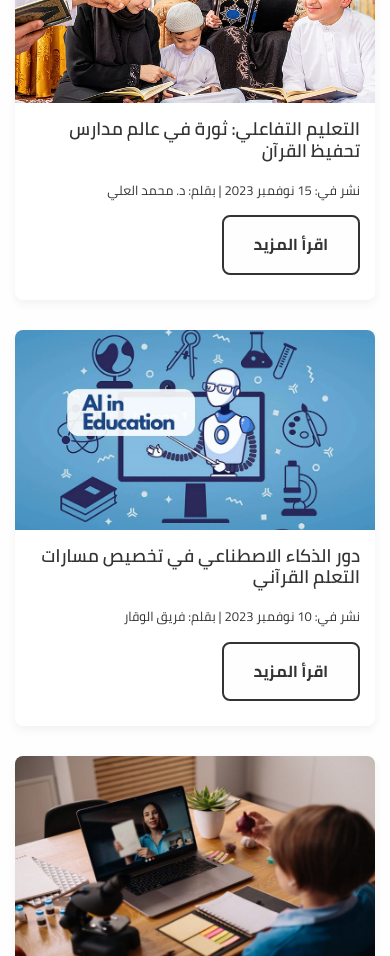
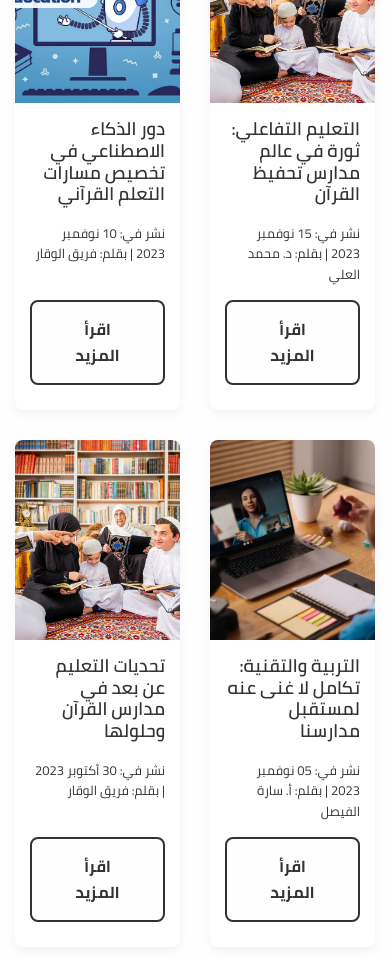
Before and after one commit to Emran025/tag_alwaqar_platform, a plain HTML site: page pages/school-blog-page.html in a window 390 px wide. Shown: the part 1912-2868 px from the top of the page. Drawn offline with Linux system fonts and the light colour scheme; files whose address does not match are found by name.

Commit message:
refactor: overhaul design system and enhance visual consistency
- Optimize design tokens and variables for improved maintainability
- Enhance responsive mixins for better cross-device compatibility
- Refactor form components with modern validation states and interactions
- Improve contact-us page layout with refined spacing and typography
- Streamline school blog design with enhanced card components and hierarchy
- Optimize school page layouts with consistent grid systems
- Upgrade school registration forms with intuitive UX patterns
- Enhance schools listing page with improved filtering and presentation
- Update contact-us and school-listing HTML structure for better semantics
- Regenerate optimized CSS output with minimized redundancy

```diff
--- a/assets/css/abstracts/_mixins.scss
+++ b/assets/css/abstracts/_mixins.scss
@@ -16,6 +16,8 @@
         @media (min-width: var.$breakpoint-lg) { @content; }
     } @else if $size == xl {
         @media (min-width: var.$breakpoint-xl) { @content; }
+    } @else {
+        @media (max-width: $size) { @content; }
     }
 }
 
--- a/assets/css/abstracts/_variables.scss
+++ b/assets/css/abstracts/_variables.scss
@@ -56,6 +56,7 @@ $border-radius-xl: 1.8rem;
 // Breakpoints
 $breakpoint-sm: 576px;
 $breakpoint-md: 768px;
+$breakpoint-xm: 810px;
 $breakpoint-lg: 992px;
 $breakpoint-xl: 1200px;
 
--- a/assets/css/components/_forms.scss
+++ b/assets/css/components/_forms.scss
@@ -5,9 +5,9 @@
 
 
 .form {
-  max-width: 90rem;
-  margin: 0 auto;
-  padding: var.$spacing-lg;
+  max-width: 100rem;
+  // margin: 0 auto;
+  padding: var.$spacing-md;
   // تنسيق الزجاج المصنفر (Glassmorphism)
   background-color: rgba(255, 255, 255, 0.15); // خلفية شبه شفافة
   border-radius: var.$border-radius-lg;
--- a/assets/css/pages/_contact-us.scss
+++ b/assets/css/pages/_contact-us.scss
@@ -14,9 +14,9 @@
 .contact-form-section {
     .contact-grid {
         display: grid;
-        grid-template-columns: repeat(auto-fit, minmax(350px, 1fr));
+        grid-template-columns: 2fr 5fr;
         gap: var.$spacing-md;
-        align-items: flex-start;
+        align-items: start;
     }
 
     .contact-info {
@@ -45,7 +45,7 @@
 
     .contact-form {
         background-color: var.$color-text-dark;
-        padding: var.$spacing-lg;
+        padding: var.$spacing-md;
         border-radius: var.$border-radius-lg;
         box-shadow: var.$box-shadow-base;
 
--- a/assets/css/pages/_school-blog.scss
+++ b/assets/css/pages/_school-blog.scss
@@ -17,7 +17,7 @@
   h1 {
     font-size: var.$font-size-h1;
     margin-bottom: var.$spacing-md;
-    @media (max-width: var.$breakpoint-md) {
+    @include mix.breakpoint-down(md) {
       font-size: 3.8rem;
     }
   }
@@ -27,7 +27,7 @@
     max-width: 80rem;
     margin: 0 auto;
     opacity: 0.9;
-    @media (max-width: var.$breakpoint-md) {
+    @include mix.breakpoint-down(md) {
       font-size: 1.6rem;
     }
   }
@@ -73,16 +73,16 @@
   gap: var.$spacing-md;
   flex-grow: 1;
 
-  @media (min-width: var.$breakpoint-sm) {
+  @include mix.breakpoint-up(sm) {
     grid-template-columns: repeat(2, 1fr);
   }
 
-  @media (min-width: var.$breakpoint-md) {
+  @include mix.breakpoint-up(md) {
     grid-template-columns: repeat(2, 1fr);
   }
 
   // هذا هو السطر الذي سيتم تعديله
-  @media (min-width: 1200px) {
+  @include mix.breakpoint-up(1200px) {
     grid-template-columns: repeat(2, 1fr); // تم تغيير 4 إلى 3
   }
 }
@@ -160,7 +160,7 @@
     box-shadow: var.$box-shadow-lg;
     overflow: hidden;
 
-    @media (min-width: var.$breakpoint-md) {
+    @include mix.breakpoint-up(md) {
       flex-direction: row-reverse;
       justify-content: space-between;
     }
@@ -170,7 +170,7 @@
       height: 30rem;
       object-fit: cover;
 
-      @media (min-width: var.$breakpoint-md) {
+      @include mix.breakpoint-up(md) {
         width: 50%;
         height: auto;
       }
@@ -179,7 +179,7 @@
     .featured-post-content {
       padding: var.$spacing-lg;
 
-      @media (min-width: var.$breakpoint-md) {
+      @include mix.breakpoint-up(md) {
         width: 50%;
         display: flex;
         flex-direction: column;
@@ -198,7 +198,7 @@
 
       .post-title a {
         font-size: var.$font-size-h2;
-        @media (max-width: var.$breakpoint-md) {
+        @include mix.breakpoint-down(md) {
           font-size: 2.4rem;
         }
       }
--- a/assets/css/pages/_school-page.scss
+++ b/assets/css/pages/_school-page.scss
@@ -3,7 +3,7 @@
 // -----------------------------------------------------------------------------
 
 @use '../abstracts/variables' as var;
-@use '../abstracts/mixins' as mixin;
+@use '../abstracts/mixins' as mix;
 @use 'sass:color';
 
 
@@ -21,7 +21,7 @@
   h1 {
     font-size: var.$font-size-h1;
     margin-bottom: var.$spacing-md;
-    @media (max-width: var.$breakpoint-md) {
+    @include mix.breakpoint-down(md) {
       font-size: 3.8rem;
     }
   }
@@ -31,7 +31,7 @@
     max-width: 80rem;
     margin: 0 auto;
     opacity: 0.9;
-    @media (max-width: var.$breakpoint-md) {
+    @include mix.breakpoint-down(md) {
       font-size: 1.6rem;
     }
   }
@@ -94,10 +94,10 @@
     grid-template-columns: 1fr;
     gap: var.$spacing-md;
 
-    @include mixin.breakpoint-up(md) {
+    @include mix.breakpoint-up(md) {
         grid-template-columns: repeat(2, 1fr);
     }
-    @include mixin.breakpoint-up(lg) { // Changed from 1024px to lg
+    @include mix.breakpoint-up(lg) { // Changed from 1024px to lg
         grid-template-columns: repeat(3, 1fr);
     }
 }
@@ -118,10 +118,10 @@
         box-shadow: var.$box-shadow-lg;
     }
 
-    @include mixin.breakpoint-up(sm) {
+    @include mix.breakpoint-up(sm) {
         flex-direction: row;
     }
-    @include mixin.breakpoint-up(lg) {
+    @include mix.breakpoint-up(lg) {
         flex-direction: column;
     }
 
@@ -131,12 +131,12 @@
         width: 100%;
         height: 20rem;
 
-        @include mixin.breakpoint-up(sm) {
+        @include mix.breakpoint-up(sm) {
             width: 20rem;
             height: auto;
         }
 
-        @include mixin.breakpoint-up(lg) {
+        @include mix.breakpoint-up(lg) {
             width: 100%;
             height: 20rem;
         }
@@ -295,7 +295,7 @@
             position: relative;
             padding-bottom: var.$spacing-sm;
 
-            @include mixin.breakpoint-down(sm) {
+            @include mix.breakpoint-down(sm) {
                 font-size: var.$font-size-h3;
             }
 
@@ -363,7 +363,7 @@
     z-index: 1000; // ليكون فوق كل شيء آخر
 
     &.show {
-        @include mixin.flex-center; // لتوسيط المحتوى
+        @include mix.flex-center; // لتوسيط المحتوى
     }
 
     .filter-modal-content {
--- a/assets/css/pages/_school-registration.scss
+++ b/assets/css/pages/_school-registration.scss
@@ -31,24 +31,24 @@
     }
     }
 }
-
 // Main Layout
 .main-layout {
-    display: flex;
-    flex-direction: column-reverse;
+    display: grid;
+    grid-template-columns: 2fr 5fr;
     gap: var.$spacing-md;
     padding: var.$spacing-xm 0;
 
     @include mixin.breakpoint-up(lg) {
-        flex-direction: row;
-        align-items: flex-start;
+        // flex-direction: row;
+        align-items: start;
         gap: var.$spacing-xm;
     }
 }
 
 .registration-form {
-  max-width: 90rem;
-  margin: 0 auto;
+  max-width: 100rem;
+  // margin: 0 auto;
+  margin-top: -6rem;
   padding: var.$spacing-lg;
   background-color: #fff;
 
--- a/assets/css/pages/_schools.scss
+++ b/assets/css/pages/_schools.scss
@@ -7,7 +7,7 @@
 @use '../abstracts/mixins' as mix;
 
 .school-hero {
-    background-color: v.$color-background-dark;
+  background-color: v.$color-background-dark;
   position: relative;
   background-size: cover;
   background-position: center;
@@ -66,9 +66,23 @@
   }
 
   // responsive stacking
-//   @include mix.respond-to("tablet") {
-//     .hero-inner { flex-direction: column; align-items: flex-start; }
-//   }
+  @include mix.breakpoint-down( v.$breakpoint-xm) {
+    .hero-inner { flex-direction: column; align-items: flex-start; }
+  }
+}
+
+// Main Layout
+.main-layout-school {
+    display: flex;
+    flex-direction: column-reverse;
+    gap: var.$spacing-md;
+    padding: var.$spacing-xm 0;
+
+    @include mixin.breakpoint-up(lg) {
+        flex-direction: row;
+        align-items: flex-start;
+        gap: var.$spacing-xm;
+    }
 }
 
 /* Quick actions sticky */
@@ -119,9 +133,9 @@
     }
   }
 
-//   @include mix.respond-to("tablet") {
-//     .stats-list { grid-template-columns: repeat(auto-fit, minmax(140px,1fr)); }
-//   }
+  @include mix.breakpoint-down( v.$breakpoint-xm) {
+    .stats-list { grid-template-columns: repeat(auto-fit, minmax(140px,1fr)); }
+  }
 }
 
 /* Overview (two column) */
@@ -153,9 +167,9 @@
     .map-placeholder { margin-top: v.$spacing-md; img { width:100%; height:auto; display:block; border-radius: v.$border-radius-sm; } }
   }
 
-//   @include mix.respond-to("tablet") {
-//     .grid-two { grid-template-columns: 1fr; }
-//   }
+  @include mix.breakpoint-down( v.$breakpoint-xm) {
+    .grid-two { grid-template-columns: 1fr; }
+  }
 }
 
 /* Achievements cards grid */
@@ -177,9 +191,9 @@
     }
   }
 
-//   @include mix.respond-to("tablet") {
-//     .cards-grid { grid-template-columns: repeat(1, 1fr); }
-//   }
+  @include mix.breakpoint-down( v.$breakpoint-xm) {
+    .cards-grid { grid-template-columns: repeat(1, 1fr); }
+  }
 }
 
 /* Graduates (alumni) */
@@ -203,9 +217,9 @@
     }
   }
 
-//   @include mix.respond-to("tablet") {
-//     .graduates-grid { grid-template-columns: 1fr; }
-//   }
+  @include mix.breakpoint-down( v.$breakpoint-xm) {
+    .graduates-grid { grid-template-columns: 1fr; }
+  }
 
   /* Modal */
  .graduates .modal {
@@ -254,11 +268,11 @@
     .progress-meta{ margin-top:v.$spacing-xs; font-size:v.$font-size-h4; color:inherit;}
   }
 
-//   @include mix.respond-to("tablet") {
-//     .support-inner { flex-direction:column; align-items:flex-start; }
-//     .support-text{ max-width:100%; }
-//     .support-progress{ width:100%; margin-top:v.$spacing-md; }
-//   }
+  @include mix.breakpoint-down( v.$breakpoint-xm) {
+    .support-inner { flex-direction:column; align-items:flex-start; }
+    .support-text{ max-width:100%; }
+    .support-progress{ width:100%; margin-top:v.$spacing-md; }
+  }
 }
 
 /* Generic helpers */
@@ -266,8 +280,8 @@
 .section-title { font-size: v.$font-size-h1; margin-bottom: v.$spacing-md; }
 
 /* Small screens */
-// @include mix.respond-to("phone") {
-//   .quick-actions { display: none; }
-//   .school-hero { padding: v.$spacing-lg 0; .hero-inner { padding-inline: v.$spacing-sm; } }
-//   .school-stats .stats-list { gap: v.$spacing-sm; }
-// }
+@include mix.breakpoint-down( md) {
+  .quick-actions { display: none; }
+  .school-hero { padding: v.$spacing-lg 0; .hero-inner { padding-inline: v.$spacing-sm; } }
+  .school-stats .stats-list { gap: v.$spacing-sm; }
+}
```
Also changed, not shown: pages/contact-us.html (+3 -1 lines), pages/school-listing.html (+1 -1 lines), assets/css/main.css, 1 other file.
